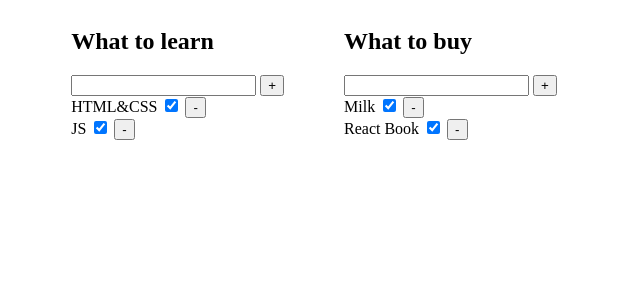
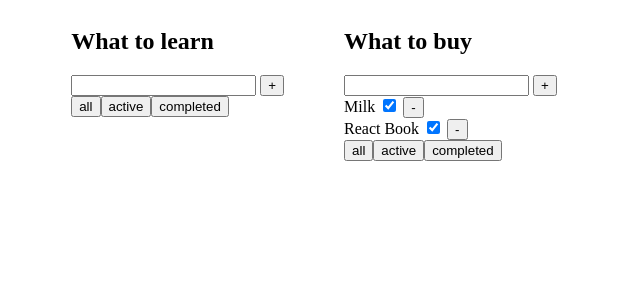
Before and after one commit to Zaitsev-AV/todolist_main_project, a React (Vite) app: page / in a window 1280 px wide. Shown: the top 300 px of the page, without its empty margins (0-640 px from the left). Built offline with nearby package versions, Linux system fonts and the light colour scheme.

Commit message:
Creating function for filtering tasks and handler clicked on button filtering

```diff
--- a/src/App.tsx
+++ b/src/App.tsx
@@ -1,6 +1,6 @@
 import React, { useReducer } from 'react';
 import { v1 } from 'uuid';
-import { todolistReducer} from "./reducer/todolistReducer";
+import { ChangedFilterAC, todolistReducer } from "./reducer/todolistReducer";
 import { AddTaskAC, ChangeTaskStatusAC, RemoveTaskAC, taskReducer } from "./reducer/taskReducer";
 import { Todolist } from "./component/Todolist";
 import './App.css'
@@ -13,7 +13,7 @@ export const App: React.FC = ( props ) => {
 	let todolistID2 = v1();
 
 	const [ todolists, todolistsDispatch ] = useReducer( todolistReducer, [
-		{ id: todolistID1, title: "What to learn", filter: "all" },
+		{ id: todolistID1, title: "What to learn", filter: "active" },
 		{ id: todolistID2, title: "What to buy", filter: "all" }
 	] )
 
@@ -35,24 +35,33 @@ export const App: React.FC = ( props ) => {
 	const addTask = ( todolistID: string, title: string ) => {
 		taskDispatch( AddTaskAC( todolistID, title ) )
 	}
-	const onChangeTaskStatus = (todolistID: string, taskID: string, newIsDone: boolean) => {
-	taskDispatch(ChangeTaskStatusAC(todolistID, taskID, newIsDone))
+	const onChangeTaskStatus = ( todolistID: string, taskID: string, newIsDone: boolean ) => {
+		taskDispatch( ChangeTaskStatusAC( todolistID, taskID, newIsDone ) )
+	}
+	const changedFilter = ( todolistID: string, newFilter: FilterValueType ) => {
+		todolistsDispatch( ChangedFilterAC( todolistID, newFilter ) )
 	}
 
 
 	return (
-
 		<div className={ 'app' }>
 			{
 				todolists.map( el => {
+
+					let taskForTodolist = tasks[ el.id ]
+					el.filter === 'active' ? taskForTodolist = taskForTodolist.filter( el => !el.isDone )
+						: el.filter === 'completed' ? taskForTodolist = taskForTodolist.filter( el => el.isDone )
+						: 'all' // logic for filter
+
 					return <Todolist
 						key={ el.id }
 						todolistID={ el.id }
 						title={ el.title }
-						tasks={ tasks[ el.id ] }
+						tasks={ taskForTodolist }
 						removeTask={ removeTask }
 						addTask={ addTask }
-						onChangeTaskStatus={onChangeTaskStatus}
+						onChangeTaskStatus={ onChangeTaskStatus }
+						changedFilter={changedFilter}
 					/>
 				} )
 			}
--- a/src/component/Todolist.tsx
+++ b/src/component/Todolist.tsx
@@ -2,28 +2,35 @@ import React, { ChangeEvent } from 'react';
 import { TaskType } from "../reducer/taskReducer";
 import { UniversalInputField } from "./UniversalInputField";
 import s from './Todolist.module.css'
+import { FilterValueType } from "../App";
+
 export type TodolistPropsType = {
 	todolistID: string
 	title: string
 	tasks: TaskType[]
-	removeTask: (taskID: string, todolistID: string)=> void
-	addTask: (todolistID: string, title: string)=> void
-	onChangeTaskStatus: (todolistID: string, taskID: string, newIsDone: boolean) => void
+	removeTask: ( taskID: string, todolistID: string ) => void
+	addTask: ( todolistID: string, title: string ) => void
+	onChangeTaskStatus: ( todolistID: string, taskID: string, newIsDone: boolean ) => void
+	changedFilter: ( todolistID: string, newFilter: FilterValueType ) => void
 };
 export const Todolist: React.FC<TodolistPropsType> = ( props ) => {
-	const { todolistID, title, tasks, removeTask, addTask, onChangeTaskStatus } = props
-	const addTaskHandler = (title: string) => {
-		addTask(todolistID, title)
+	const { todolistID, title, tasks, removeTask, addTask, onChangeTaskStatus, changedFilter } = props
+	const addTaskHandler = ( title: string ) => addTask( todolistID, title )
+
+	const onclickBtnFilterHandler = ( value: FilterValueType ) => {
+		changedFilter( todolistID, value ) // фильтрацию сделал одной функцией которую вызывает колбэк в онклике кнопки
+		// т.к решил что при дальниешем создании универсальной кнопки проще будет сделать ее тупой
+		// + не охота плодить лишние функции обработчики
 	}
 
 	return (
-		<div className={s.card}>
-				<h2>{ title }</h2>
-				<UniversalInputField callBack={addTaskHandler}/>
-				<div className={s.cardTwo}>{ tasks.map( t => {
-					const onClickRemoveTask = () => {
-						removeTask(t.id, todolistID)
-					}
+		<div className={ s.card }>
+			<h2>{ title }</h2>
+			<UniversalInputField callBack={ addTaskHandler }/>
+			<div className={ s.cardTwo }>{ tasks.map( t => {
+				const onClickRemoveTask = () => {
+					removeTask( t.id, todolistID )
+				}
 					const onChangeInputStatus = (e: ChangeEvent<HTMLInputElement>) => {
 						onChangeTaskStatus(todolistID, t.id, e.currentTarget.checked)
 					}
@@ -31,12 +38,17 @@ export const Todolist: React.FC<TodolistPropsType> = ( props ) => {
 						<div>
 						<span key={ t.id }>{ t.title } <input type={ "checkbox" }
 						                                      checked={ t.isDone }
-						                                      onChange={onChangeInputStatus}
-						/> <button onClick={onClickRemoveTask}>-</button></span>
+						                                      onChange={ onChangeInputStatus }
+						/> <button onClick={ onClickRemoveTask }>-</button></span>
+
 						</div>
+
 					)
-				} ) }</div>
-			</div>
+			} ) }</div>
+			<button onClick={ () => onclickBtnFilterHandler( 'all' ) }>all</button>
+			<button onClick={ () => onclickBtnFilterHandler( 'active' ) }>active</button>
+			<button onClick={ () => onclickBtnFilterHandler( 'completed' ) }>completed</button>
+		</div>
 
 	);
 };
--- a/src/reducer/taskReducer.ts
+++ b/src/reducer/taskReducer.ts
@@ -1,4 +1,5 @@
 import { v1 } from "uuid";
+import { FilterValueType } from "../App";
 
 export type taskReducerType = {
 	[key: string]: TaskType[]
@@ -9,7 +10,8 @@ export type TaskType = {
 	title: string
 	isDone: boolean
 }
-type ActionType = ReturnType<typeof RemoveTaskAC> | ReturnType<typeof AddTaskAC> | ReturnType<typeof ChangeTaskStatusAC>
+type ActionType = ReturnType<typeof RemoveTaskAC> | ReturnType<typeof AddTaskAC>
+	| ReturnType<typeof ChangeTaskStatusAC>
 
 
 export const taskReducer = ( state: taskReducerType, action: ActionType ): taskReducerType => {
--- a/src/reducer/todolistReducer.ts
+++ b/src/reducer/todolistReducer.ts
@@ -7,11 +7,26 @@ export type TodolistReducerType = {
 }
 
 
-export const todolistReducer = (state: TodolistReducerType[], action: any): TodolistReducerType[] => {
+export const todolistReducer = (state: TodolistReducerType[], action: ActionType): TodolistReducerType[] => {
 	switch ( action.type )	{
-		case 'action.type': {
-			return state
+		case 'NEW-FILTER-VALUE': {
+			return state.map(el => el.id === action.payload.todolistID
+				? {...el, filter: action.payload.newFilter}
+				: el)
 		}
+		default : Error("I'm not understand this action type")
 	}
 	return state
 }
+
+export const ChangedFilterAC = (todolistID: string, newFilter: FilterValueType) => {
+	return {
+		type: 'NEW-FILTER-VALUE',
+		payload: {
+			todolistID,
+			newFilter
+		}
+	} as const
+}
+
+type ActionType = ReturnType<typeof ChangedFilterAC>
```
Also changed, not shown: package.json (+6 -1 lines), 2 other files (tests, documents, lock files or other folders).
